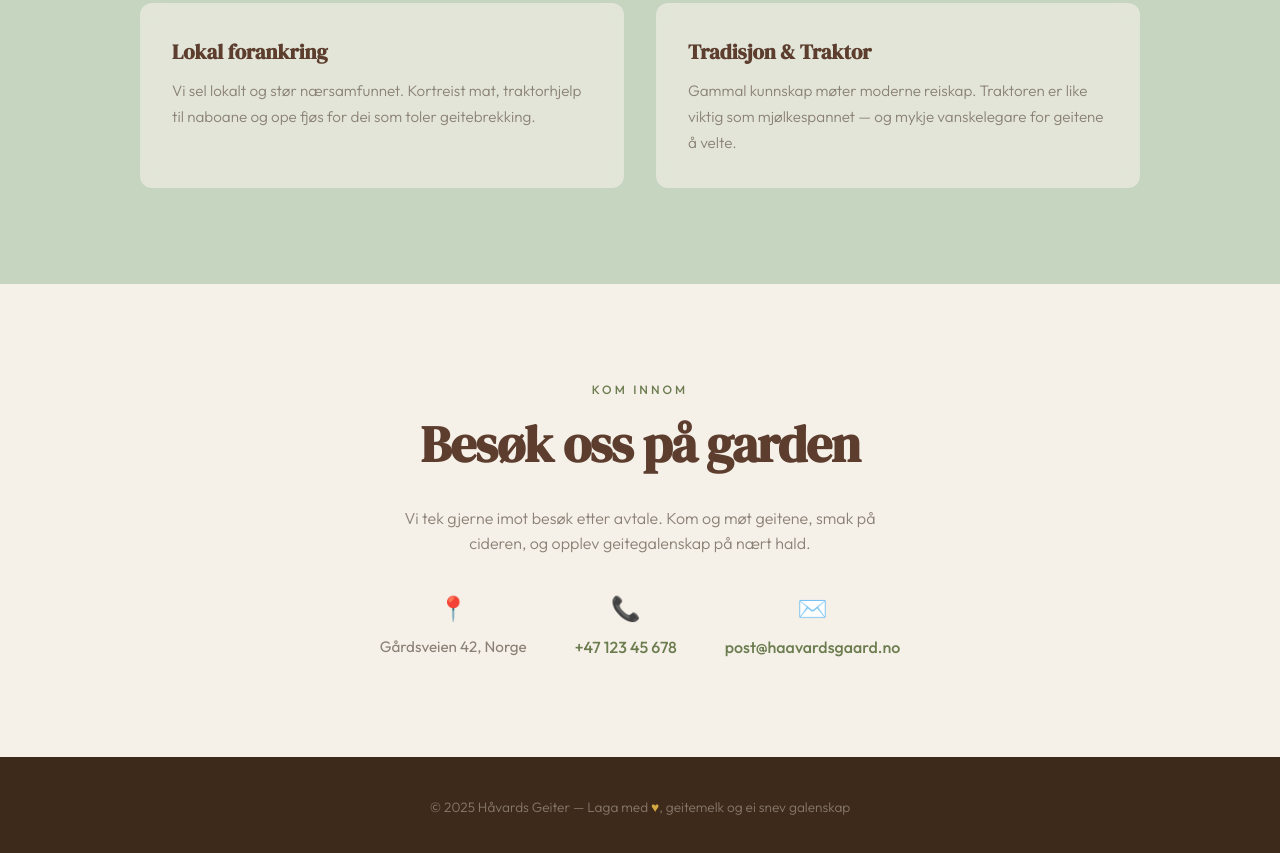
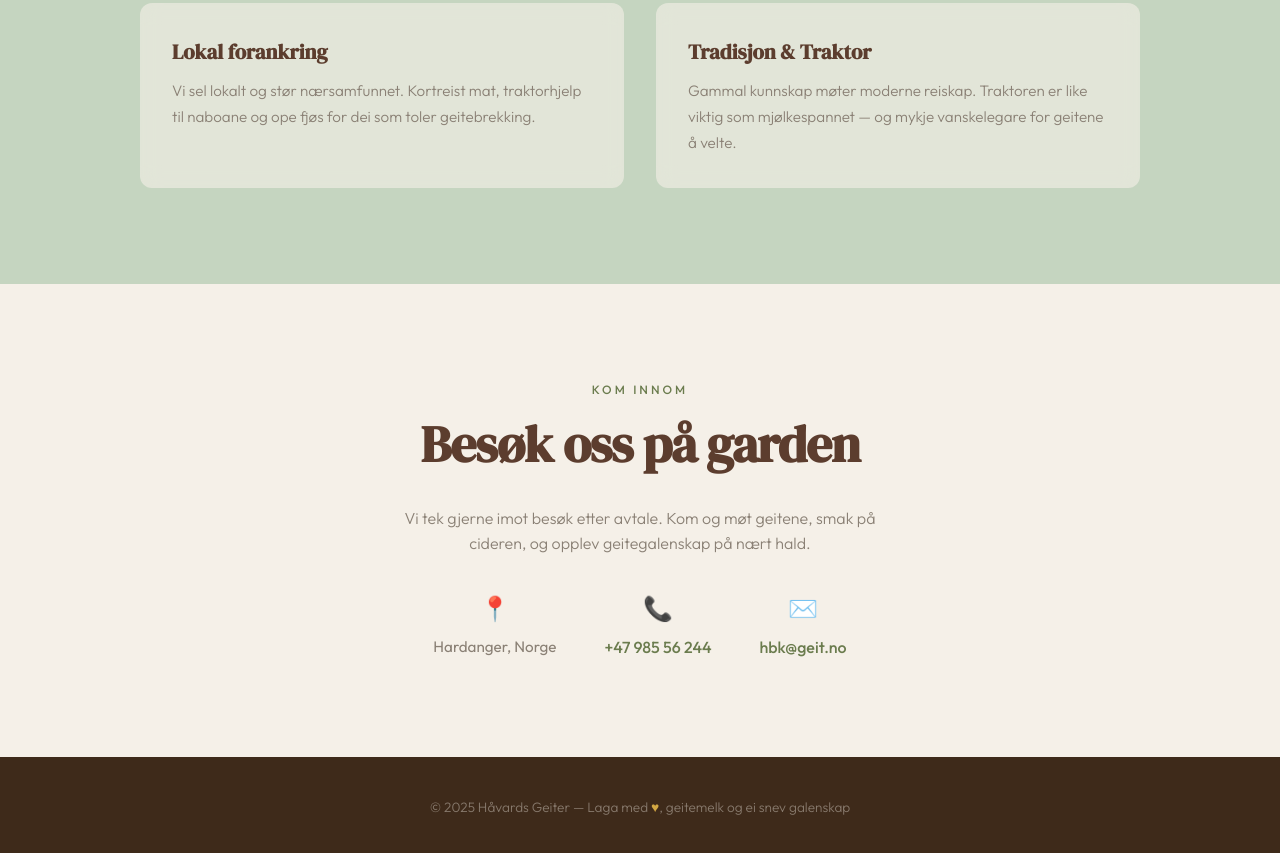
Before and after one commit to frekarlsen/haavards-geiter, a plain HTML site: page index.html in a window 1280 px wide. Shown: the part 2965-3818 px from the top of the page. Drawn offline with Linux system fonts and the light colour scheme.

Commit message:
Update index.html

```diff
--- a/index.html
+++ b/index.html
@@ -725,15 +725,15 @@
         <div class="contact-info reveal">
             <div class="contact-item">
                 <span class="icon">📍</span>
-                <span>Gårdsveien 42, Norge</span>
+                <span>Hardanger, Norge</span>
             </div>
             <div class="contact-item">
                 <span class="icon">📞</span>
-                <a href="tel:+4712345678">+47 123 45 678</a>
+                <a href="tel:+4798556244">+47 985 56 244</a>
             </div>
             <div class="contact-item">
                 <span class="icon">✉️</span>
-                <a href="mailto:post@haavardsgaard.no">post@haavardsgaard.no</a>
+                <a href="mailto:hbk@geit.no">hbk@geit.no</a>
             </div>
         </div>
     </div>
```
